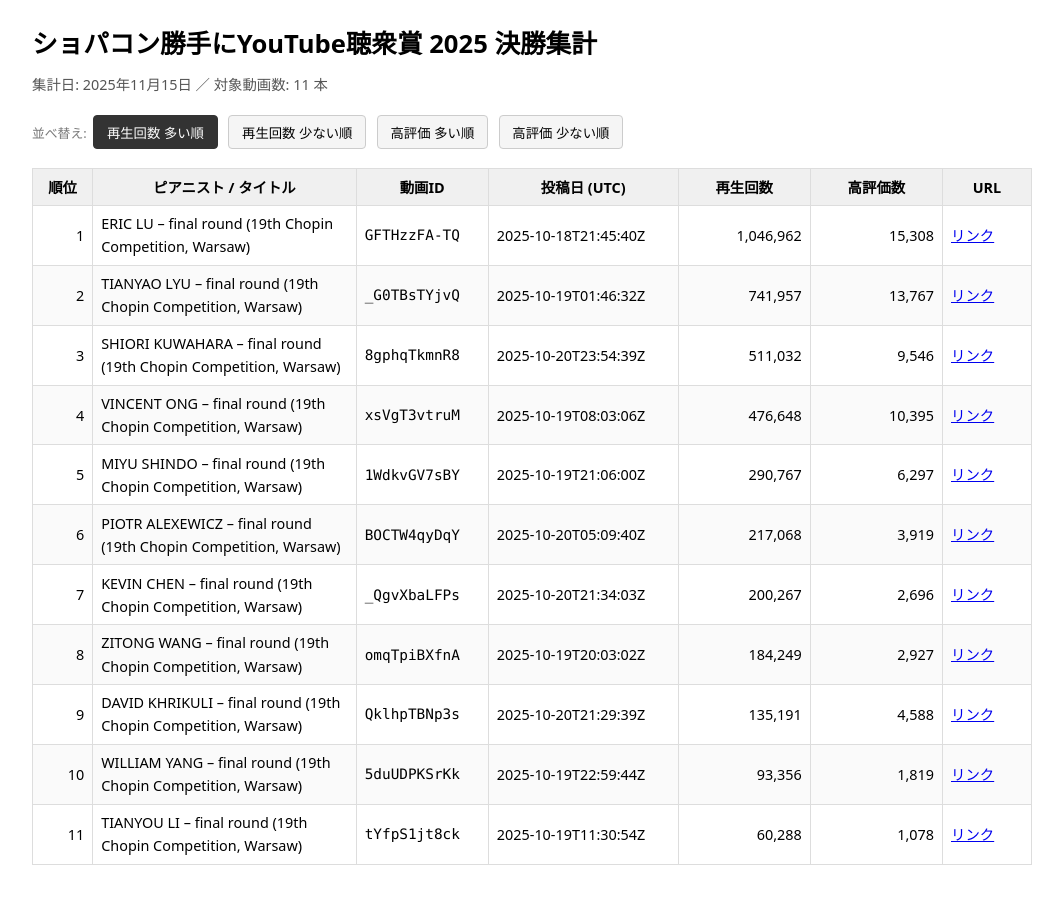
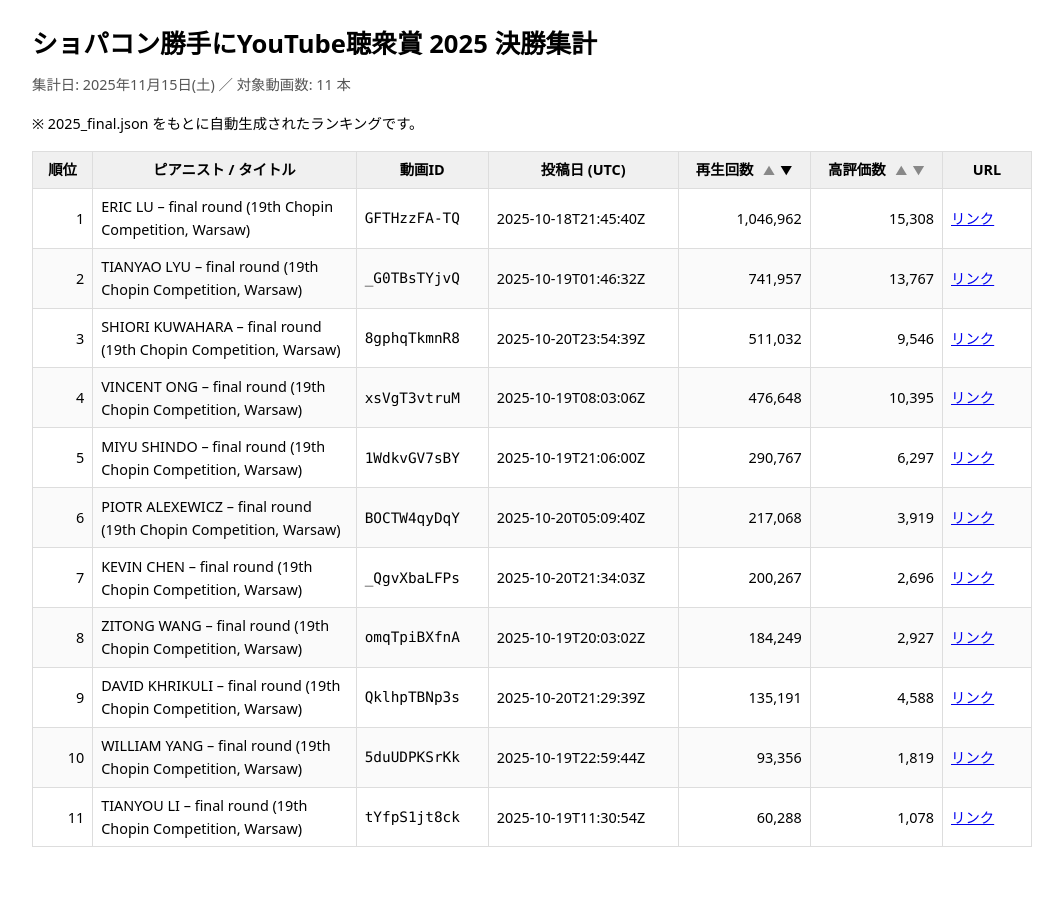
Before and after one commit to kumlah/chopin-competition, a Jekyll site: the page 2025_final.html, which Jekyll copies as it is, in a window 1280 px wide. Shown: the whole page, without its empty margins (108-1171 px from the left). Built offline with Jekyll 4.4.1, drawn with Linux system fonts in a browser that asks for light colours.

Commit message:
Update 2025_final.html [skip ci]

```diff
--- a/2025_final.html
+++ b/2025_final.html
@@ -10,9 +10,6 @@
     h1 { font-size: 1.6rem; margin-bottom: 0.5rem; }
     .meta { font-size: 0.9rem; color: #555; margin-bottom: 1rem; }
     .note { font-size: 0.9rem; margin-bottom: 1rem; }
-    .controls { margin: 1rem 0; }
-    .controls button { margin: 0.2rem; padding: 0.4rem 0.8rem; border-radius: 4px; border: 1px solid #ccc; cursor: pointer; background: #f5f5f5; }
-    .controls button.active { background: #333; color: #fff; border-color: #333; }
     table { width: 100%; border-collapse: collapse; margin-top: 0.5rem; font-size: 0.9rem; }
     th, td { border: 1px solid #ddd; padding: 0.4rem 0.5rem; }
     th { background: #f0f0f0; }
@@ -21,18 +18,15 @@
     .rank-col { text-align: right; }
     .num-col { text-align: right; white-space: nowrap; }
     .small { font-size: 0.8rem; color: #777; }
+    .sort-icons { margin-left: 0.25rem; white-space: nowrap; font-size: 0.75rem; }
+    .sort-icon { cursor: pointer; margin-left: 0.1rem; color: #888; }
+    .sort-icon.active { color: #000; font-weight: bold; }
   </style>
 </head>
 <body>
   <h1>ショパコン勝手にYouTube聴衆賞 2025 決勝集計</h1>
-  <div class="meta">集計日: 2025年11月15日 ／ 対象動画数: 11 本</div>
-  <div class="controls">
-    <span class="small">並べ替え: </span>
-    <button data-key="viewCount" data-dir="desc" class="active">再生回数 多い順</button>
-    <button data-key="viewCount" data-dir="asc">再生回数 少ない順</button>
-    <button data-key="likeCount" data-dir="desc">高評価 多い順</button>
-    <button data-key="likeCount" data-dir="asc">高評価 少ない順</button>
-  </div>
+  <div class="meta">集計日: 2025年11月15日(土) ／ 対象動画数: 11 本</div>
+  <div class="note">※ 2025_final.json をもとに自動生成されたランキングです。</div>
   <table>
     <thead>
       <tr>
@@ -40,8 +34,8 @@
         <th>ピアニスト / タイトル</th>
         <th style="width:8em;">動画ID</th>
         <th style="width:12em;">投稿日 (UTC)</th>
-        <th style="width:8em;">再生回数</th>
-        <th style="width:8em;">高評価数</th>
+        <th style="width:8em;">再生回数          <span class="sort-icons">            <span class="sort-icon" data-key="viewCount" data-dir="asc" title="再生回数 少ない順">▲</span>            <span class="sort-icon" data-key="viewCount" data-dir="desc" title="再生回数 多い順">▼</span>          </span>        </th>
+        <th style="width:8em;">高評価数          <span class="sort-icons">            <span class="sort-icon" data-key="likeCount" data-dir="asc" title="高評価 少ない順">▲</span>            <span class="sort-icon" data-key="likeCount" data-dir="desc" title="高評価 多い順">▼</span>          </span>        </th>
         <th style="width:5em;">URL</th>
       </tr>
     </thead>
@@ -87,22 +81,26 @@
       renderTable(sorted);
     }
 
-    function setupControls() {
-      const buttons = document.querySelectorAll('.controls button');
-      buttons.forEach(btn => {
-        btn.addEventListener('click', () => {
-          buttons.forEach(b => b.classList.remove('active'));
-          btn.classList.add('active');
-          const key = btn.getAttribute('data-key');
-          const dir = btn.getAttribute('data-dir');
+    function setupSortIcons() {
+      const icons = document.querySelectorAll('.sort-icon');
+      icons.forEach(icon => {
+        icon.addEventListener('click', () => {
+          const key = icon.getAttribute('data-key');
+          const dir = icon.getAttribute('data-dir');
+          icons.forEach(i => i.classList.remove('active'));
+          icon.classList.add('active');
           sortAndRender(key, dir);
         });
       });
     }
 
-    // 初期表示: 再生回数 多い順
+    // 初期表示: 再生回数 多い順（▼ をデフォルトアクティブ）
     document.addEventListener('DOMContentLoaded', () => {
-      setupControls();
+      setupSortIcons();
+      const defaultIcon = document.querySelector('.sort-icon[data-key="viewCount"][data-dir="desc"]');
+      if (defaultIcon) {
+        defaultIcon.classList.add('active');
+      }
       sortAndRender('viewCount', 'desc');
     });
   </script>
```
